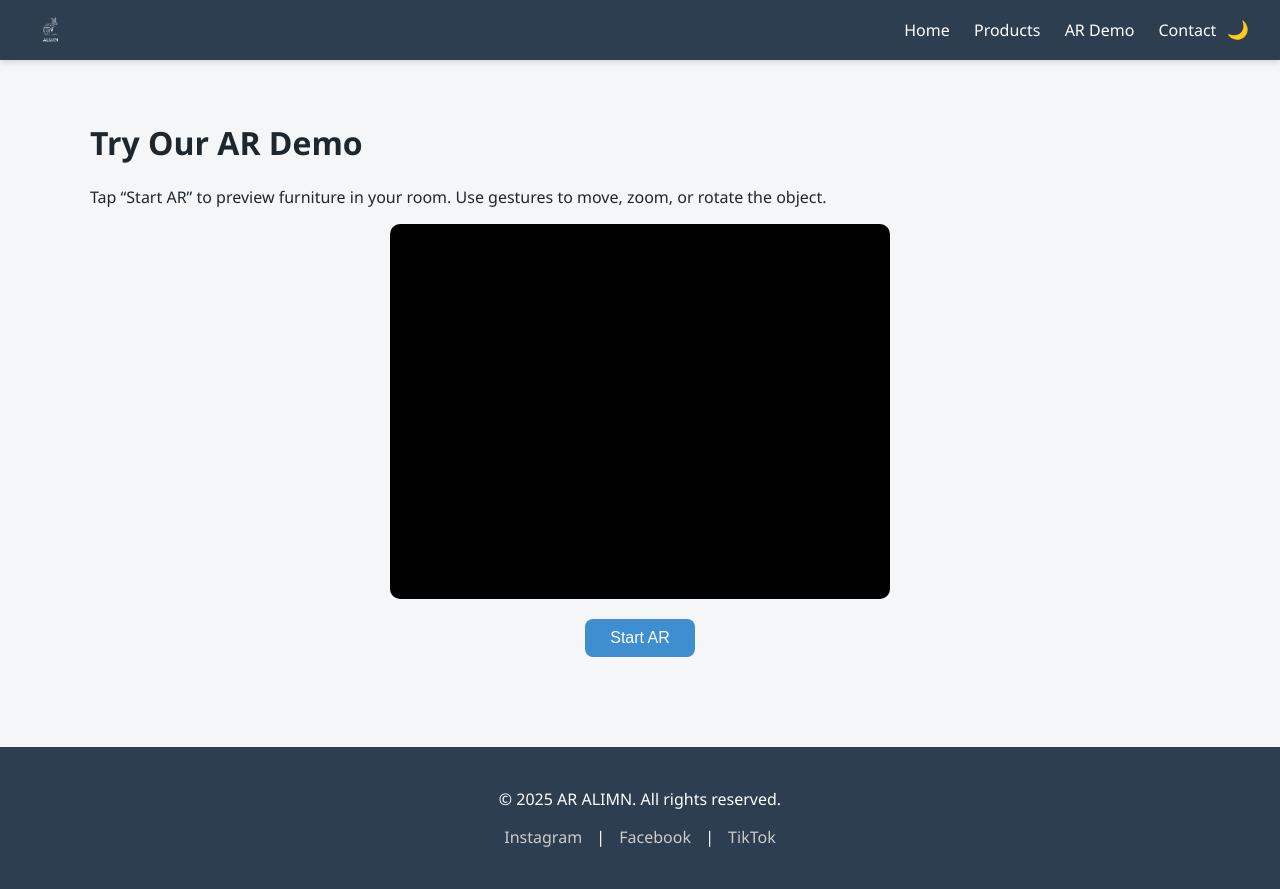
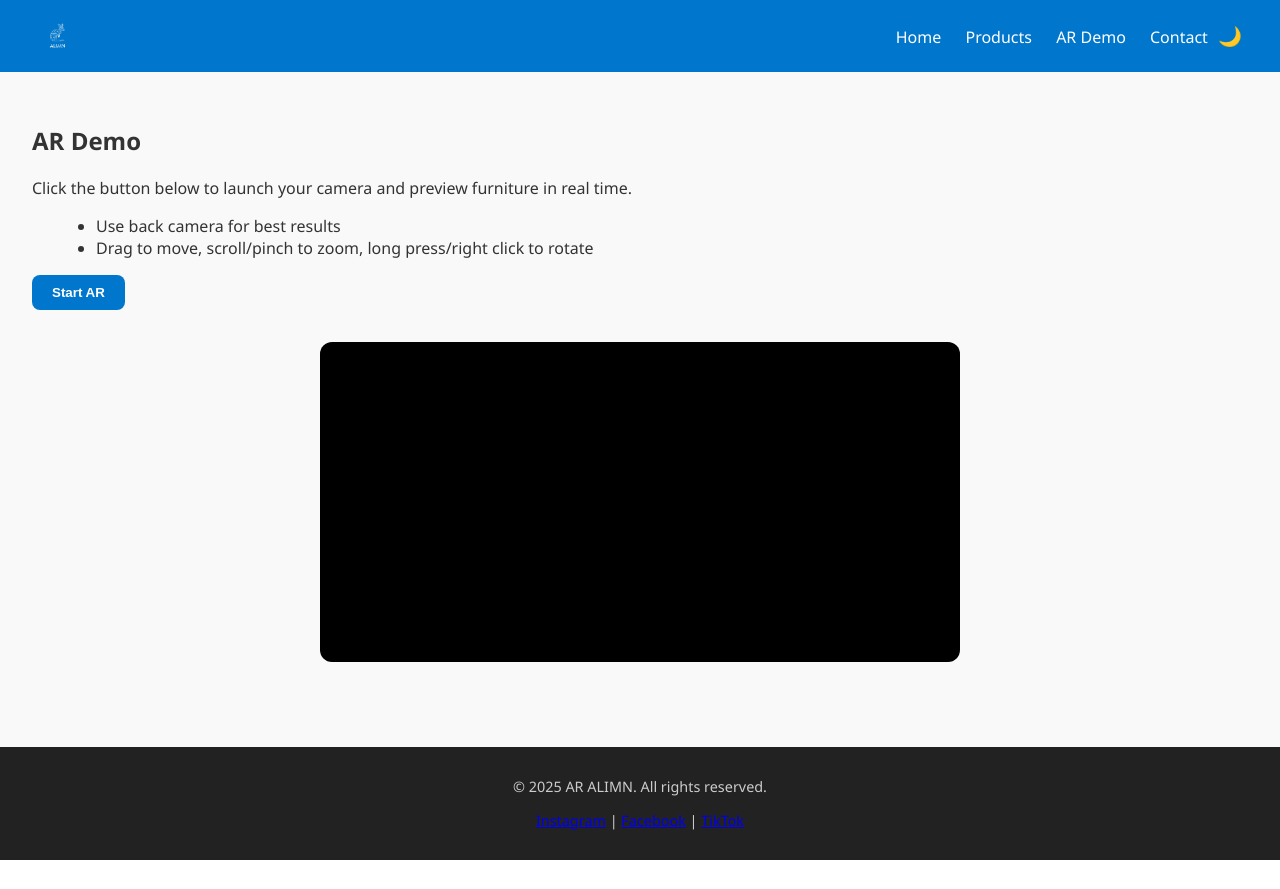
Before and after one commit to naqinizam/ar-alimn-project, a Flask app: page /ar in a window 1280 px wide. After the commit the page ends 860 px from the top, so only its background shows below. Run offline with Flask 3, Linux system fonts and the light colour scheme.

Commit message:
Updated index.html and UI

```diff
--- a/app.py
+++ b/app.py
@@ -21,14 +21,11 @@ def ar_demo():
 
 @app.route("/get_model")
 def get_model():
-    chair_path = os.path.join(app.static_folder, 'images', 'chair.png')
-    if not os.path.exists(chair_path):
-        return jsonify({"error": "Chair image not found"}), 404
     return jsonify({"model_url": "/static/images/chair.png"})
 
-@app.route('/static/<path:filename>')
+@app.route("/static/<path:filename>")
 def serve_static(filename):
-    return send_from_directory('static', filename)
+    return send_from_directory("static", filename)
 
 if __name__ == "__main__":
     app.run(host="0.0.0.0", port=10000, debug=True)
--- a/static/style.css
+++ b/static/style.css
@@ -1,42 +1,49 @@
 :root {
-  --bg-light: #f4f6f8;
-  --bg-dark: #121d26;
-  --text-light: #1e272e;
-  --text-dark: #f1f1f1;
-  --accent: #3e8ed0;
-  --footer: #2c3e50;
+  --light-bg: #f9f9f9;
+  --light-text: #333;
+  --light-accent: #0077cc;
+  --dark-bg: #121212;
+  --dark-text: #eee;
+  --dark-accent: #00bfff;
+  --font: 'Segoe UI', sans-serif;
 }
 
 body {
+  font-family: var(--font);
   margin: 0;
-  font-family: 'Segoe UI', sans-serif;
-  background-color: var(--bg-light);
-  color: var(--text-light);
+  padding: 0;
+  background-color: var(--light-bg);
+  color: var(--light-text);
   transition: background 0.3s, color 0.3s;
 }
 
+/* Dark Mode */
 body.dark {
-  background-color: var(--bg-dark);
-  color: var(--text-dark);
+  background-color: var(--dark-bg);
+  color: var(--dark-text);
 }
 
 header {
+  background: var(--light-accent);
+  color: white;
   display: flex;
+  justify-content: space-between;
   align-items: center;
-  justify-content: space-between;
-  background: var(--footer);
-  padding: 10px 25px;
-  box-shadow: 0 2px 6px rgba(0,0,0,0.15);
+  padding: 1rem 2rem;
+}
+
+body.dark header {
+  background: var(--dark-accent);
 }
 
 .logo {
   display: flex;
   align-items: center;
+  gap: 10px;
 }
 
 .logo img {
   height: 40px;
-  margin-right: 10px;
 }
 
 nav a {
@@ -46,91 +53,135 @@ nav a {
   font-weight: 500;
 }
 
-nav a:hover {
-  color: var(--accent);
-}
-
 #toggle-theme {
-  background: none;
+  background: transparent;
   border: none;
+  font-size: 1.2em;
   color: white;
-  font-size: 18px;
   cursor: pointer;
 }
 
-main {
-  padding: 40px 20px;
-  max-width: 1100px;
-  margin: auto;
+main.container {
+  padding: 2rem;
 }
 
-h1, h2 {
-  color: inherit;
+.hero-section {
+  display: flex;
+  align-items: center;
+  justify-content: space-between;
+  flex-wrap: wrap;
 }
 
-.products {
+.hero-text h1 {
+  font-size: 2.5rem;
+  margin-bottom: 0.5rem;
+}
+
+.hero-text p {
+  font-size: 1.2rem;
+  margin-bottom: 1rem;
+}
+
+.hero-img {
+  width: 300px;
+  border-radius: 12px;
+  box-shadow: 0 8px 18px rgba(0, 0, 0, 0.1);
+}
+
+.btn {
+  padding: 10px 20px;
+  background: var(--light-accent);
+  color: white;
+  border: none;
+  border-radius: 8px;
+  text-decoration: none;
+  cursor: pointer;
+  font-weight: bold;
+  transition: background 0.3s;
+}
+
+body.dark .btn {
+  background: var(--dark-accent);
+}
+
+.btn:hover {
+  background: #005fa3;
+}
+
+.feature-grid {
   display: flex;
+  gap: 1.5rem;
+  margin-top: 1rem;
   flex-wrap: wrap;
-  gap: 30px;
-  justify-content: center;
+}
+
+.feature-box {
+  flex: 1 1 250px;
+  background: #fff;
+  padding: 1rem;
+  border-radius: 12px;
+  box-shadow: 0 5px 15px rgba(0, 0, 0, 0.05);
+  text-align: center;
+  transition: transform 0.2s;
+}
+
+body.dark .feature-box {
+  background: #1f1f1f;
+}
+
+.feature-box:hover {
+  transform: translateY(-5px);
+}
+
+.feature-box i {
+  font-size: 2rem;
+  margin-bottom: 0.5rem;
+  color: var(--light-accent);
+}
+
+.product-grid {
+  display: flex;
+  gap: 2rem;
+  flex-wrap: wrap;
 }
 
 .product-card {
-  background: white;
-  border-radius: 10px;
-  box-shadow: 0 2px 10px rgba(0,0,0,0.1);
-  overflow: hidden;
-  width: 280px;
+  background: #fff;
+  padding: 1rem;
+  border-radius: 12px;
+  box-shadow: 0 8px 16px rgba(0, 0, 0, 0.05);
+  flex: 1 1 250px;
   text-align: center;
-  transition: transform 0.3s;
 }
 
 body.dark .product-card {
-  background: #1f2d3a;
+  background: #1f1f1f;
 }
 
 .product-card img {
   width: 100%;
-  height: 200px;
-  object-fit: cover;
+  height: 180px;
+  object-fit: contain;
 }
 
-.product-card h3 {
-  margin: 10px 0 5px;
+.ar-instructions ul {
+  list-style: disc;
+  margin-left: 1.5rem;
 }
 
-footer {
-  text-align: center;
-  padding: 25px;
-  background: var(--footer);
-  color: white;
-  margin-top: 50px;
-}
-
-footer a {
-  color: #ccc;
-  margin: 0 10px;
-  text-decoration: none;
-}
-
-footer a:hover {
-  color: white;
-}
-
-.ar-container {
-  display: flex;
-  flex-direction: column;
-  align-items: center;
-  gap: 20px;
+.ar-view {
+  margin-top: 2rem;
+  position: relative;
+  width: 100%;
+  max-width: 640px;
+  margin-left: auto;
+  margin-right: auto;
 }
 
 #camera-feed {
   width: 100%;
-  max-width: 500px;
-  aspect-ratio: 4 / 3;
-  background: black;
-  border-radius: 10px;
-  overflow: hidden;
+  border-radius: 12px;
+  background: #000;
 }
 
 #ar-object {
@@ -138,17 +189,29 @@ footer a:hover {
   top: 50%;
   left: 50%;
   width: 150px;
+  transform: translate(-50%, -50%);
   display: none;
-  transform: translate(-50%, -50%);
-  z-index: 2;
+  pointer-events: auto;
+  cursor: grab;
 }
 
-#start-ar {
-  padding: 10px 25px;
-  font-size: 16px;
-  background: var(--accent);
-  border: none;
-  color: white;
-  border-radius: 8px;
-  cursor: pointer;
+.contact-card {
+  margin-top: 2rem;
+  padding: 1rem;
+  border-radius: 12px;
+  background: #fff;
+  box-shadow: 0 5px 15px rgba(0, 0, 0, 0.05);
 }
+
+body.dark .contact-card {
+  background: #1f1f1f;
+}
+
+footer {
+  text-align: center;
+  font-size: 0.9em;
+  color: #ccc;
+  margin-top: 3rem;
+  padding: 1rem 0;
+  background: #222;
+}
--- a/templates/ar.html
+++ b/templates/ar.html
@@ -1,12 +1,20 @@
 {% include 'partials/header.html' %}
-<main>
-  <h1>Try Our AR Demo</h1>
-  <p>Tap “Start AR” to preview furniture in your room. Use gestures to move, zoom, or rotate the object.</p>
 
-  <div class="ar-container">
+<main class="container ar">
+  <section class="ar-instructions">
+    <h1>AR Demo</h1>
+    <p>Click the button below to launch your camera and preview furniture in real time.</p>
+    <ul>
+      <li>Use back camera for best results</li>
+      <li>Drag to move, scroll/pinch to zoom, long press/right click to rotate</li>
+    </ul>
+    <button id="start-ar" class="btn">Start AR</button>
+  </section>
+
+  <div class="ar-view">
     <video id="camera-feed" autoplay playsinline muted></video>
-    <img id="ar-object" alt="AR Furniture">
-    <button id="start-ar">Start AR</button>
+    <img id="ar-object" alt="AR Object" />
   </div>
 </main>
+
 {% include 'partials/footer.html' %}
```
Also changed, not shown: templates/contact.html (+10 -7 lines), templates/index.html (+30 -10 lines), templates/products.html (+9 -7 lines).
